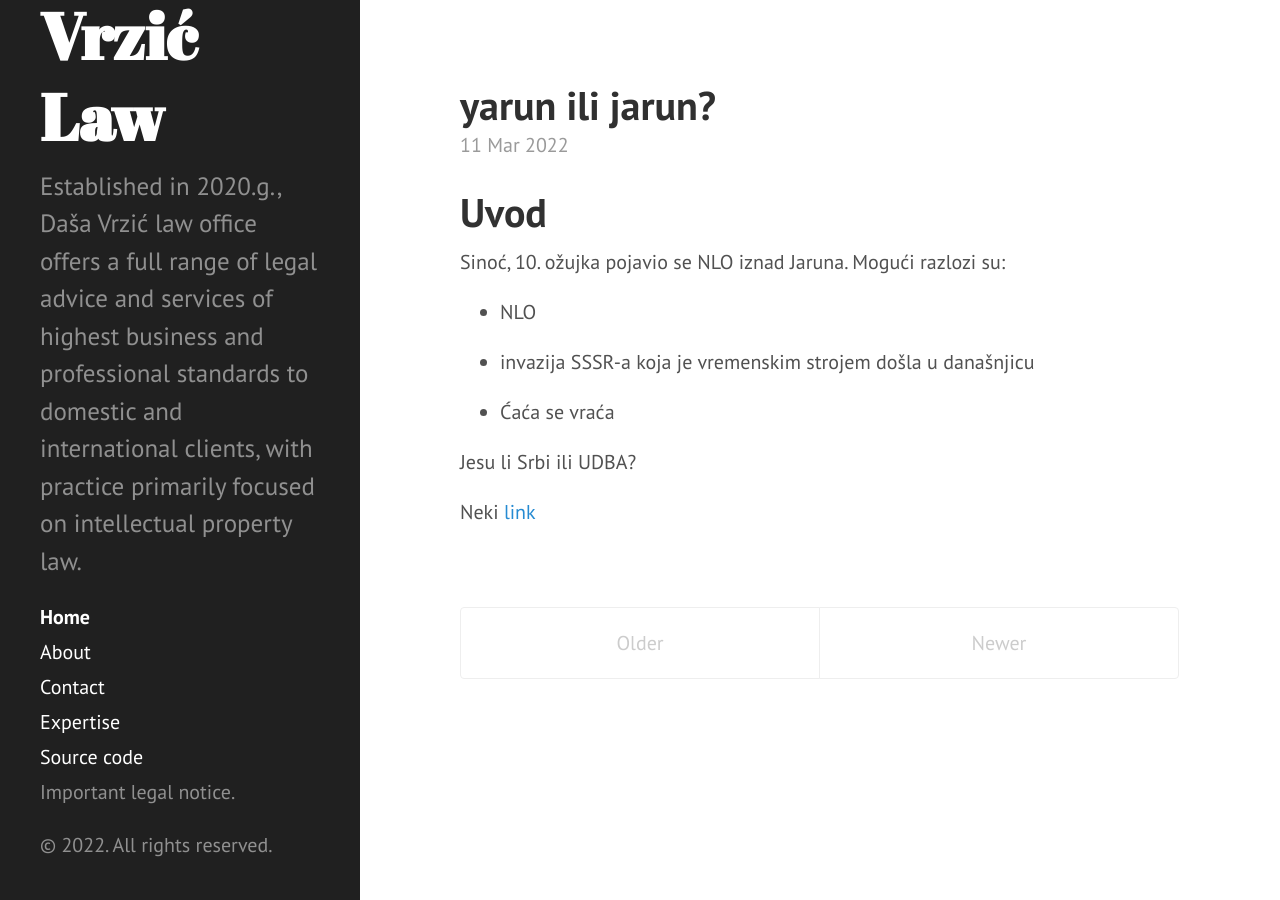
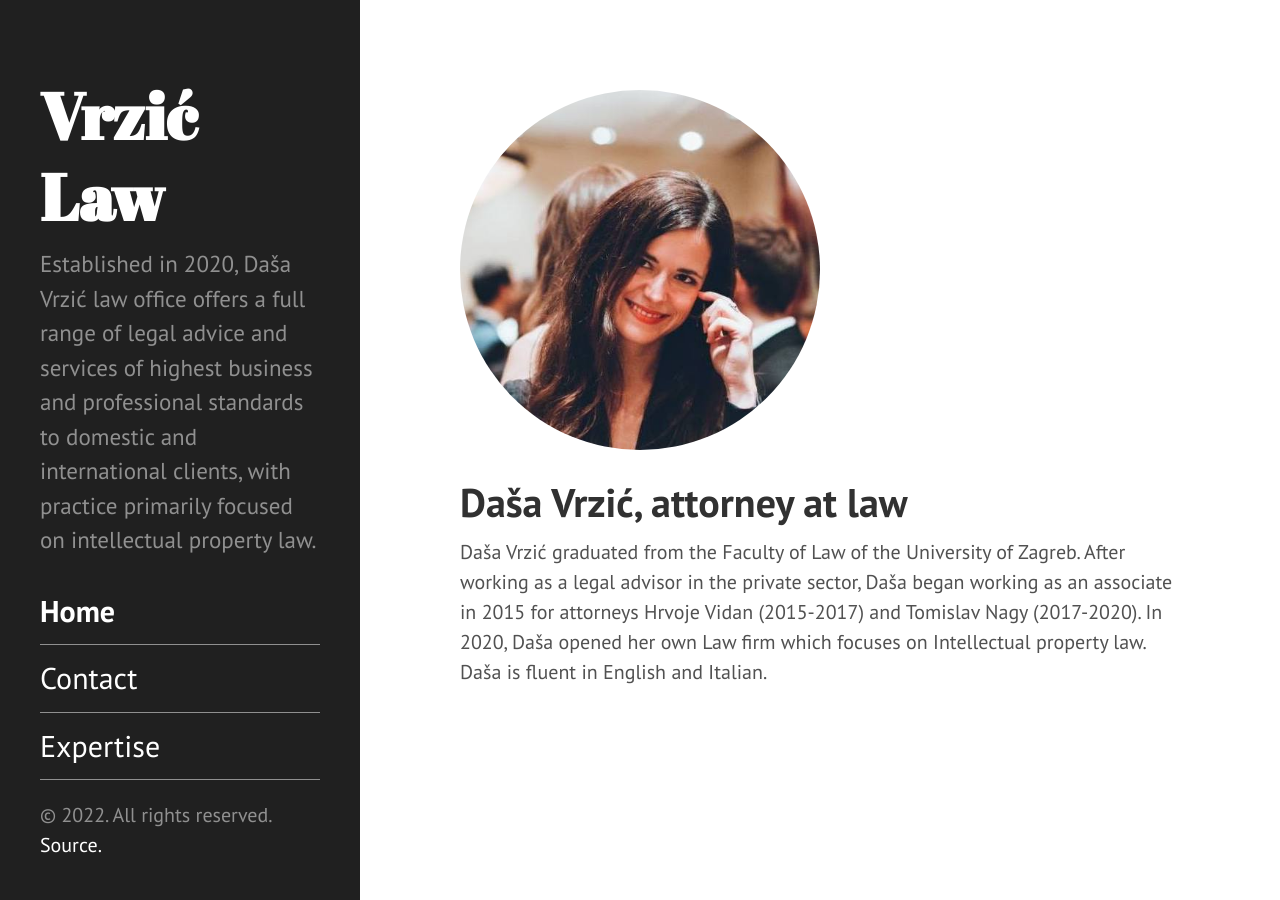
Before and after one commit to dash-sha/dash-sha.github.io, a Jekyll site: the page built from index.md, in a window 1280 px wide. Built offline with Jekyll 4.4.1, drawn with Linux system fonts in a browser that asks for light colours; the list of posts is cut into pages by our own code.

Commit message:
move blog posts to /articles and change the styling

```diff
--- a/_config.yml
+++ b/_config.yml
@@ -10,17 +10,16 @@ collections:
     output: true
 email: dasa@vrzic-law.hr
 tagline: Legal advice and services
-description: Established in 2020.g., Daša Vrzić law office offers a full range of
+description: Established in 2020, Daša Vrzić law office offers a full range of
   legal advice and services of highest business and professional standards to domestic
-  and international clients, with practice primarily focused on intellectual property
-  law.
+  and international clients, with practice primarily focused on intellectual property law.
 baseurl: "/"
 url: https://www.vrzic-law.hr
 author:
   name: Daša Vrzić
   url: https://www.vrzic-law.hr
 paginate: 5
-paginate_path: page:num
+paginate_path: /articles/page:num
 plugins:
 - jekyll-feed
 - jekyll-paginate
--- a/_includes/head.html
+++ b/_includes/head.html
@@ -18,6 +18,7 @@
   <link rel="stylesheet" href="{{ site.baseurl }}public/css/poole.css">
   <link rel="stylesheet" href="{{ site.baseurl }}public/css/syntax.css">
   <link rel="stylesheet" href="{{ site.baseurl }}public/css/hyde.css">
+  <link rel="stylesheet" href="{{ site.baseurl }}public/css/style.css">
   <link rel="stylesheet" href="http://fonts.googleapis.com/css?family=PT+Sans:400,400italic,700|Abril+Fatface">
 
   <!-- Icons -->
--- a/_includes/sidebar.html
+++ b/_includes/sidebar.html
@@ -25,11 +25,10 @@
           {% endif %}
         {% endif %}
       {% endfor %}
-
-      <a class="sidebar-nav-item" href="{{ site.github.repo }}">Source code</a>
-      <span class="sidebar-nav-item">Important legal notice.</span>
+      <!-- <a class="sidebar-nav-item{% if page.url == /articles %} active{% endif %}" href="/articles">Articles</a> -->
+      <!-- <span class="sidebar-nav-item">Important legal notice.</span> -->
     </nav>
 
-    <p>&copy; {{ site.time | date: '%Y' }}. All rights reserved.</p>
+    <p>&copy; {{ site.time | date: '%Y' }}. All rights reserved. <a href="{{ site.github.repo }}">Source.</a></p>
   </div>
 </div>
--- a/index.html
+++ b/articles/index.html
@@ -1,5 +1,6 @@
 ---
-title: Home
+title: Articles
+permalink: "/articles/"
 layout: default
 ---
 
--- a/about.md
+++ b/index.md
@@ -1,11 +1,11 @@
 ---
-title: About
-permalink: "/about.html"
+title:
+permalink: "/"
 layout: page
 ---
 
-## Daša Vrzić, attorney at law
+<img class="mugshot" src="/uploads/dasa.jpeg"  />
 
-<img style="width: 400px;" src="/uploads/48367826_10156750195595429_5715874440386969600_n.jpeg"  />
+# Daša Vrzić, attorney at law
 
 Daša Vrzić graduated from the Faculty of Law of the University of Zagreb. After working as a legal advisor in the private sector, Daša began working as an associate in 2015 for attorneys Hrvoje Vidan (2015-2017) and Tomislav Nagy (2017-2020). In 2020, Daša opened her own Law firm which focuses on Intellectual property law. Daša is fluent in English and Italian.
--- /dev/null
+++ b/public/css/style.css
@@ -0,0 +1,40 @@
+/* sidebar */
+.sidebar {
+    text-align: left;
+    padding: 2rem 0;
+}
+
+.sidebar-about h1 {
+    font-size: 42px;
+}
+.lead {
+    font-size: 16px;
+}
+.sidebar-nav-item {
+    font-size: 22px;
+    padding: 5px 0;
+    border-bottom: 1px solid rgba(255,255,255,.5);
+}
+.content { padding-top: 2rem; }
+img.mugshot {
+    width: 220px; border-radius: 50%;
+}
+
+@media screen and (min-width: 768px) {
+    .sidebar { padding: 2rem 1rem; }
+    .sidebar-about h1 {
+        font-size: 65px;
+    }
+    .lead {
+        font-size: 23px;
+    }
+    .sidebar-nav-item {
+        font-size: 30px;
+        padding: 7px 0;
+        border-bottom: 1px solid rgba(255,255,255,.5);
+    }
+    .content { padding-top: 4rem; }
+    img.mugshot {
+        width: 360px; border-radius: 50%;
+    }
+}
```
Also changed, not shown: index-old.md (deleted, +0 -7 lines), _uploads/48367826_10156750195595429_5715874440386969600_n.jpeg (deleted), _uploads/dasa.jpeg (added).
